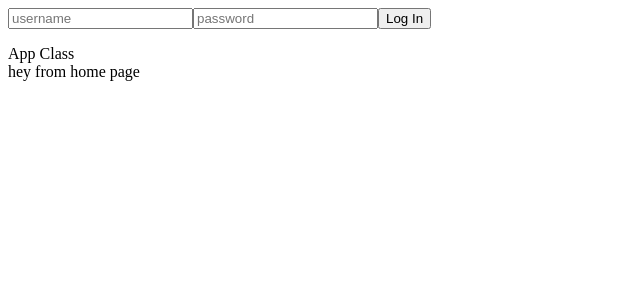
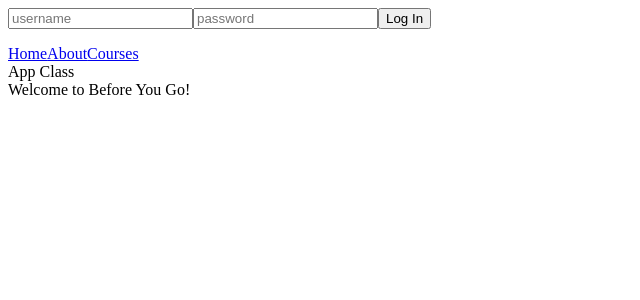
Before and after one commit to lilleydev/before-you-go, a React (Create React App) app: page / in a window 1280 px wide. Shown: the top 300 px of the page, without its empty margins (0-640 px from the left). Built offline with nearby package versions, Linux system fonts and the light colour scheme; no server answers.

Commit message:
add links to nav bar

```diff
--- a/src/components/Home.js
+++ b/src/components/Home.js
@@ -1,7 +1,7 @@
 import React from "react";
 
 const Home = () => {
-  return <div>hey from home page</div>;
+  return <div>Welcome to Before You Go!</div>;
 };
 
 export default Home;
--- a/src/components/NavBar.js
+++ b/src/components/NavBar.js
@@ -2,13 +2,25 @@ import React from "react";
 import Login from "./Login";
 import Logout from "./Logout";
 import { connect } from "react-redux";
+import { Link } from "react-router-dom";
 
 const NavBar = ({ currentUser }) => {
   return (
-    <div>
-      {currentUser ? `What's up ${currentUser.name}!!` : ""}
-      {currentUser ? <Logout /> : <Login />}
-    </div>
+    <nav className="nav-wrapper grey darken-3">
+      <div className="container">
+        {currentUser ? <p>What's up {currentUser.attributes.name}!!</p> : ""}
+        {currentUser ? <Logout /> : <Login />}
+        <Link to="/" className="brand-logo">
+          Home
+        </Link>
+        <Link to="/about" className="brand-logo">
+          About
+        </Link>
+        <Link to="/courses" className="brand-logo">
+          Courses
+        </Link>
+      </div>
+    </nav>
   );
 };
 const mapStateToProps = ({ currentUser }) => {
```
